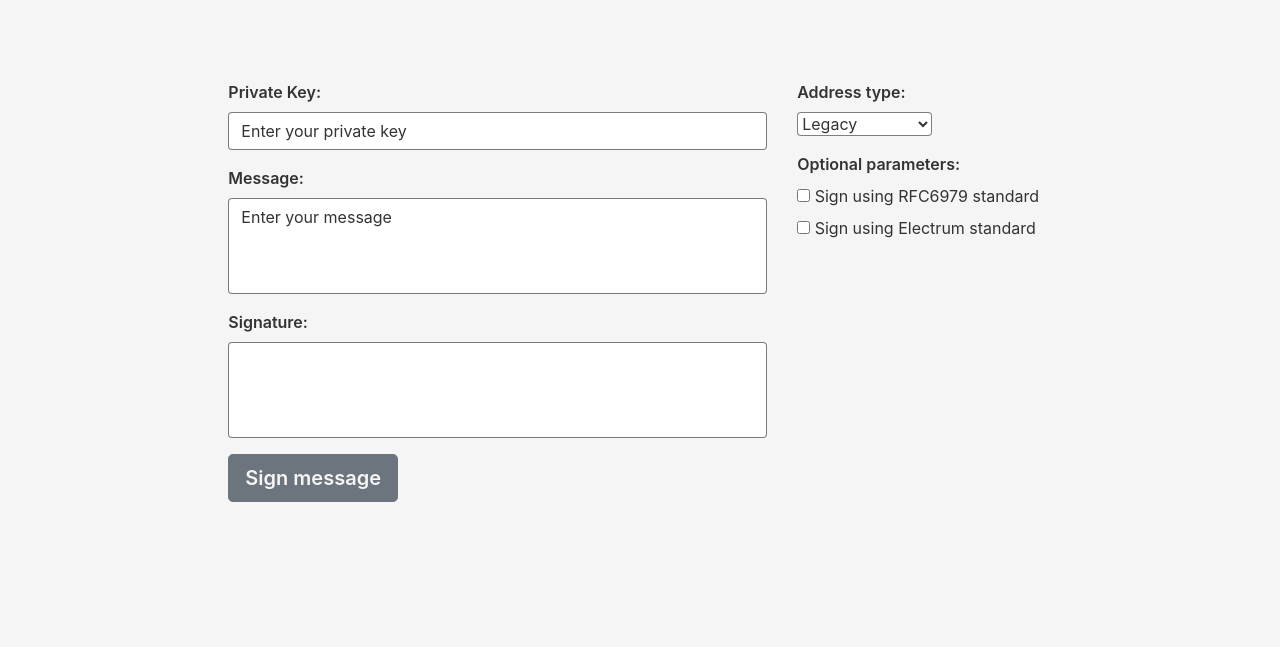
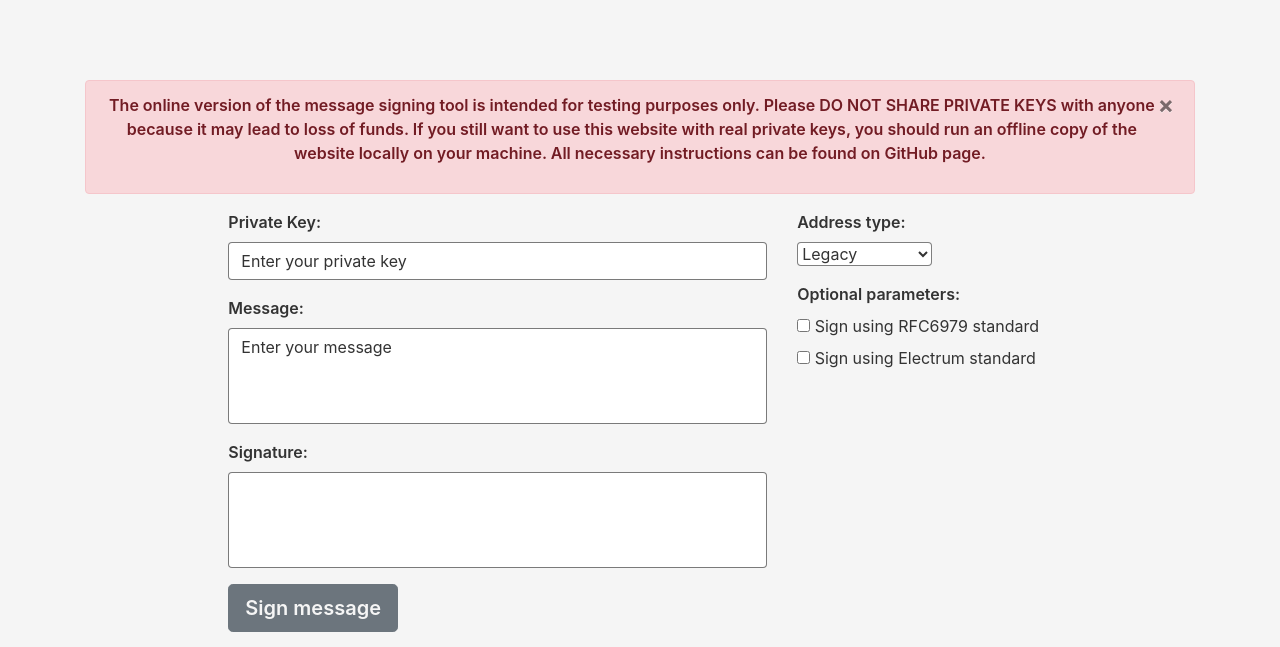
Before and after one commit to shadowy-pycoder/BitcoinMessageTools, a Flask app: page /sign in a window 1280 px wide. Shown: the part 56-703 px from the top of the page. Run offline with Flask 2, Linux system fonts and the light colour scheme.

Commit message:
added disclaimer

```diff
--- a/web/website/static/css/style.css
+++ b/web/website/static/css/style.css
@@ -96,14 +96,22 @@ span.brand {
 }
 
 
-.alert {
+.default-alert {
     position: absolute;
     left: 0;
     right: 0;
     text-align: center;
     word-wrap: break-word;
+}
 
+.disclaimer-alert {
+    position: static;
+    left: 0;
+    right: 0;
+    text-align: center;
+    word-wrap: break-word;
 }
+
 
 .title {
 
--- a/web/website/templates/base.html
+++ b/web/website/templates/base.html
@@ -48,7 +48,7 @@
             {% if messages %}
 
             {% for category, message in messages %}
-            <div class="alert alert-{{category}}">
+            <div class="default-alert alert alert-{{category}}">
                 <button id="alert-button" type="button" class="m1-2 mb-1 close" data-dismiss="alert" aria-label="Close">
 
                     <span aria-hidden="true">&times;</span>
--- a/web/website/templates/sign.html
+++ b/web/website/templates/sign.html
@@ -2,40 +2,25 @@
 {% block title %}Sign Message{% endblock %}
 
 {% block content %}
-<script type="text/javascript">
-    $(window).on('load', function () {
-        $('#exampleModalCenter').modal('show');
-    });
-</script>
-
-<div class="modal fade" id="exampleModalCenter" tabindex="-1" role="dialog" aria-labelledby="exampleModalCenterTitle"
-    aria-hidden="true">
-    <div class="modal-dialog modal-dialog-centered" role="document">
-        <div class="modal-content">
-            <div class="modal-header">
-                <h5 class="modal-title" id="exampleModalLongTitle">Modal title</h5>
-                <button type="button" class="close" data-dismiss="modal" aria-label="Close">
-                    <span aria-hidden="true">&times;</span>
-                </button>
-            </div>
-            <div class="modal-body">
-                ...
-            </div>
-            <div class="modal-footer">
-                <button type="button" class="btn btn-secondary" data-dismiss="modal">Close</button>
-                <button type="button" class="btn btn-primary">Save changes</button>
-            </div>
-        </div>
+<div class="container alert-container">
+    <div class="disclaimer-alert alert alert-danger">
+        <button id="alert-button" type="button" class="m1-2 mb-1 close" data-dismiss="alert" aria-label="Close">
+            <span aria-hidden="true">&times;</span>
+        </button>
+        <p>
+            The online version of the message signing tool is intended for testing purposes only. Please DO NOT SHARE
+            PRIVATE KEYS with anyone because it may lead to loss of funds. If you still want to use this
+            website with real private keys, you should run an offline copy of the website locally on your machine. All
+            necessary instructions can be found on GitHub page.
+        </p>
     </div>
 </div>
 
 <div class="container col-lg-8 controls">
-
     <form method="POST" class="form-horizontal">
         {{ form.hidden_tag() }}
         <div class="row">
             <div class="col-sm-8">
-
 
                 <div class="form-group">
 
```
